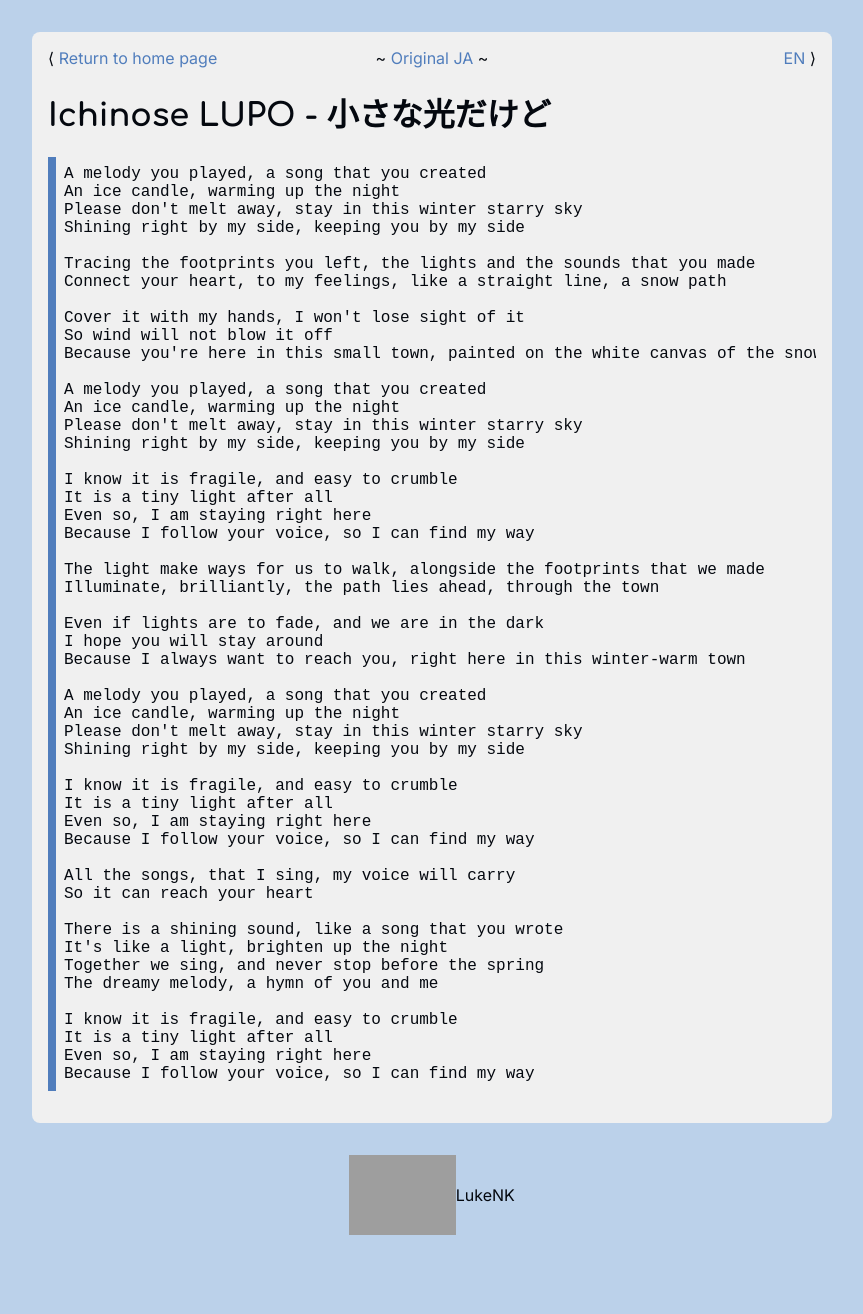
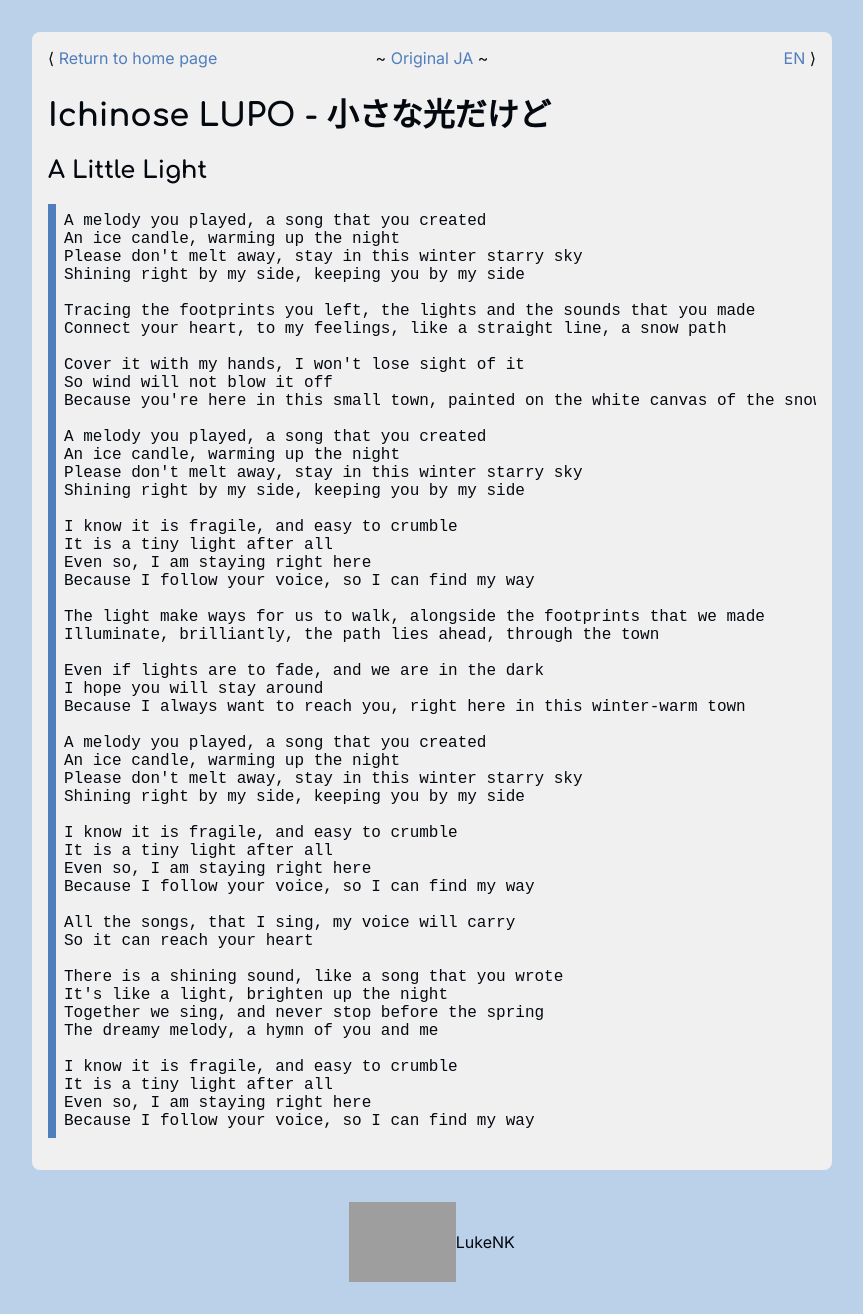
Before and after one commit to LukeNK/lyricstranslate, a Jekyll site: the page built from translations/Ichinose LUPO - 小さな光だけど.md, in a window 1280 px wide. Shown: the whole page, without its empty margins (208-1071 px from the left). Built offline with Jekyll 4.4.1, drawn with Linux system fonts in a browser that asks for light colours; our own code applies the rules of GitHub Pages for plain Markdown files; before the commit the page ends 1267 px from its top, so only the background shows below that.

Commit message:
Add translation title

````diff
--- a/translations/Ichinose LUPO - 小さな光だけど.md
+++ b/translations/Ichinose LUPO - 小さな光だけど.md
@@ -3,6 +3,7 @@ layout: translation
 trans:
     en: https://lyricstranslate.com/en/ichinose-lupo-xiao-sanaguang-dakedo-english-0
 ---
+## A Little Light
 ```
 A melody you played, a song that you created
 An ice candle, warming up the night
````
